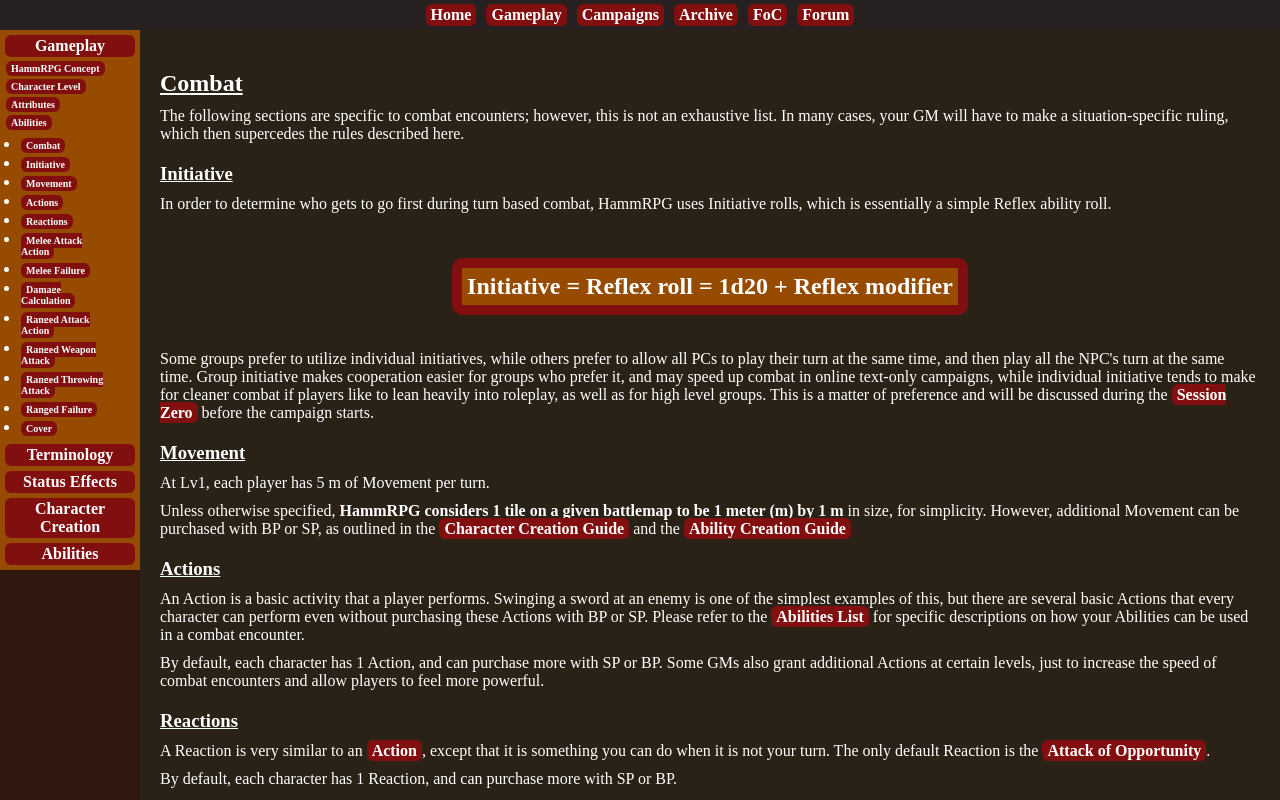
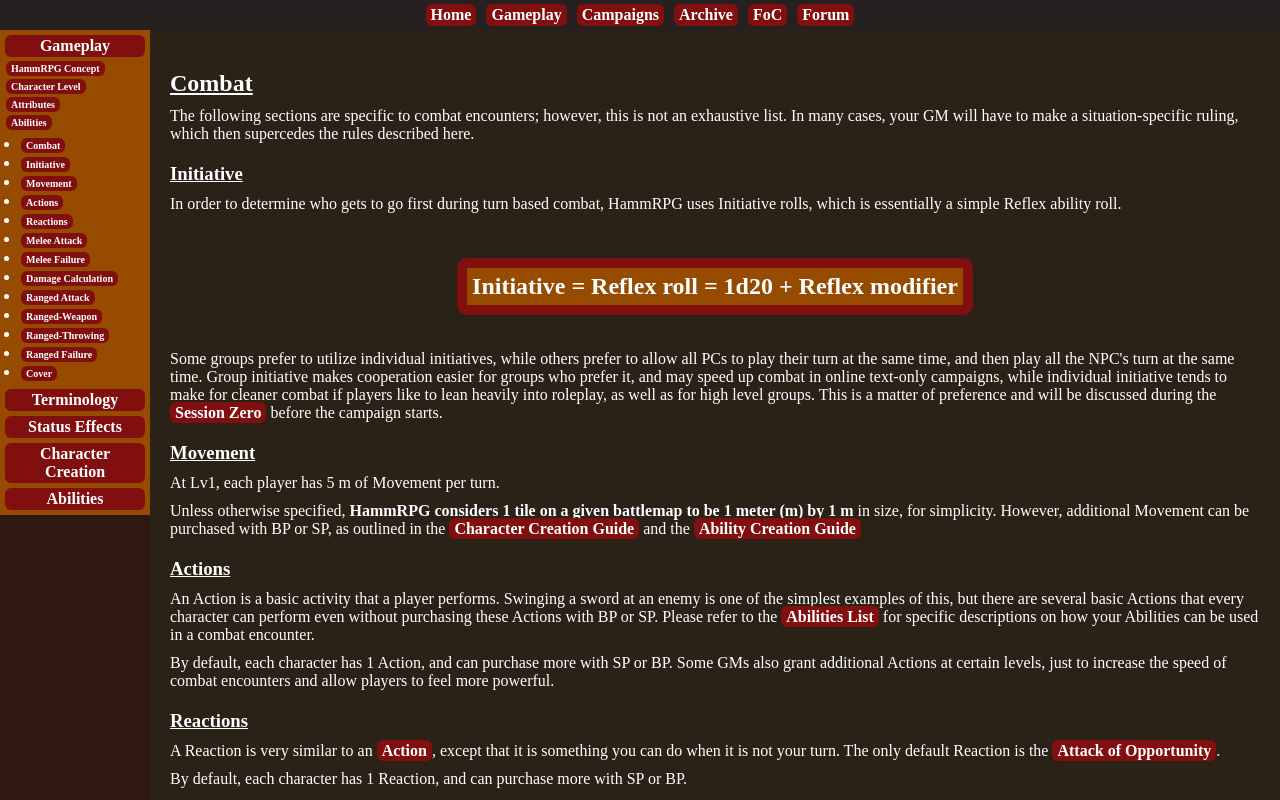
Before and after one commit to MasterHatu/HammRPG, a plain HTML site: page pages/gameplay-combat.html in a window 1280 px wide. Shown: the top 800 px of the page. Drawn offline with Linux system fonts and the light colour scheme.

Commit message:
remove wrapping from side menu

```diff
--- a/CSS/style.css
+++ b/CSS/style.css
@@ -41,7 +41,7 @@
 	position: fixed;
 	top: 30px;
 	left: 0;
-	width: 140px;
+	width: 150px;
 	max-height: 100vh - 30px;
 	background-color: #964B00;
 	display: flex;
@@ -70,7 +70,7 @@
 .Content-Panel {
 	flex: 1 1 0px;
 	padding: 20px;
-	margin-left: 140px;
+	margin-left: 150px;
 	background-color: #2a2117;
 }
 
--- a/pages/gameplay-combat.html
+++ b/pages/gameplay-combat.html
@@ -41,12 +41,12 @@
 				<li><p><a href="javascript:void(0);" onclick="scrolltoSection('Movement')">Movement</a></p></li>
 				<li><p><a href="javascript:void(0);" onclick="scrolltoSection('Actions')">Actions</a></p></li>
 				<li><p><a href="javascript:void(0);" onclick="scrolltoSection('Reactions')">Reactions</a></p></li>
-				<li><p><a href="javascript:void(0);" onclick="scrolltoSection('Melee-Attack')">Melee Attack Action</a></p></li>
+				<li><p><a href="javascript:void(0);" onclick="scrolltoSection('Melee-Attack')">Melee Attack</a></p></li>
 				<li><p><a href="javascript:void(0);" onclick="scrolltoSection('Melee-Failure')">Melee Failure</a></p></li>
 				<li><p><a href="javascript:void(0);" onclick="scrolltoSection('Damage-Calculation')">Damage Calculation</a></p></li>
-				<li><p><a href="javascript:void(0);" onclick="scrolltoSection('Ranged-Attack')">Ranged Attack Action</a></p></li>
-				<li><p><a href="javascript:void(0);" onclick="scrolltoSection('Ranged-Weapon')">Ranged Weapon Attack</a></p></li>
-				<li><p><a href="javascript:void(0);" onclick="scrolltoSection('Ranged-Throwing')">Ranged Throwing Attack</a></p></li>
+				<li><p><a href="javascript:void(0);" onclick="scrolltoSection('Ranged-Attack')">Ranged Attack</a></p></li>
+				<li><p><a href="javascript:void(0);" onclick="scrolltoSection('Ranged-Weapon')">Ranged-Weapon</a></p></li>
+				<li><p><a href="javascript:void(0);" onclick="scrolltoSection('Ranged-Throwing')">Ranged-Throwing</a></p></li>
 				<li><p><a href="javascript:void(0);" onclick="scrolltoSection('Ranged-Failure')">Ranged Failure</a></p></li>
 				<li><p><a href="javascript:void(0);" onclick="scrolltoSection('Cover')">Cover</a></p></li>
 			</ul>
```
Also changed, not shown: pages/gameplay.html (+1 -1 lines).
